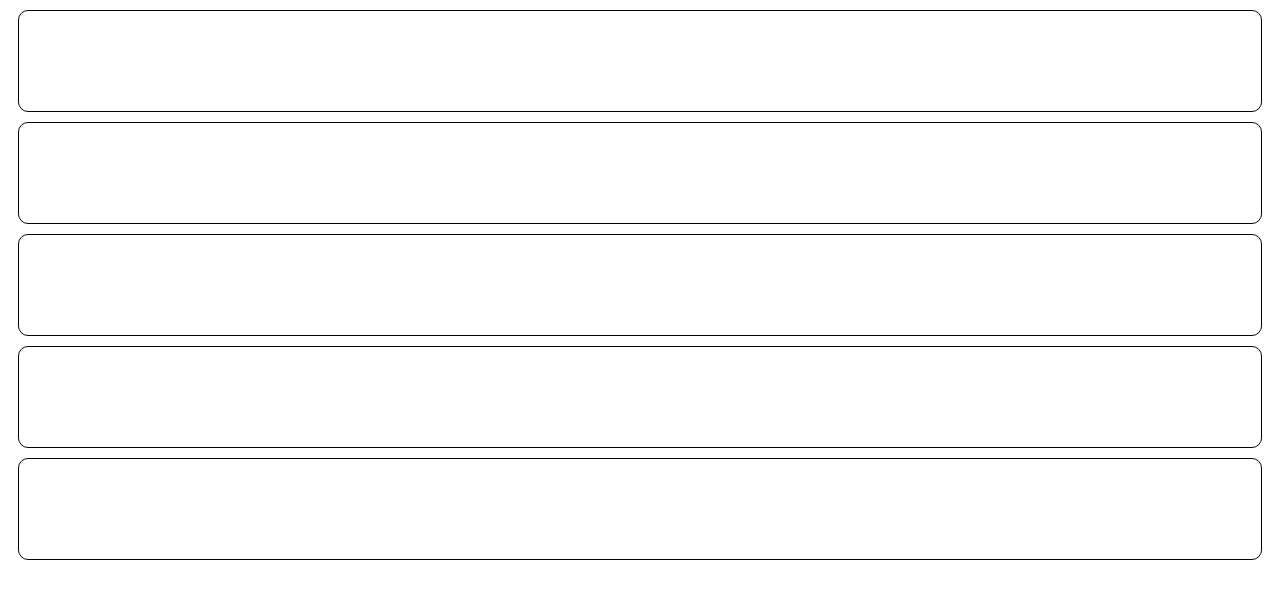
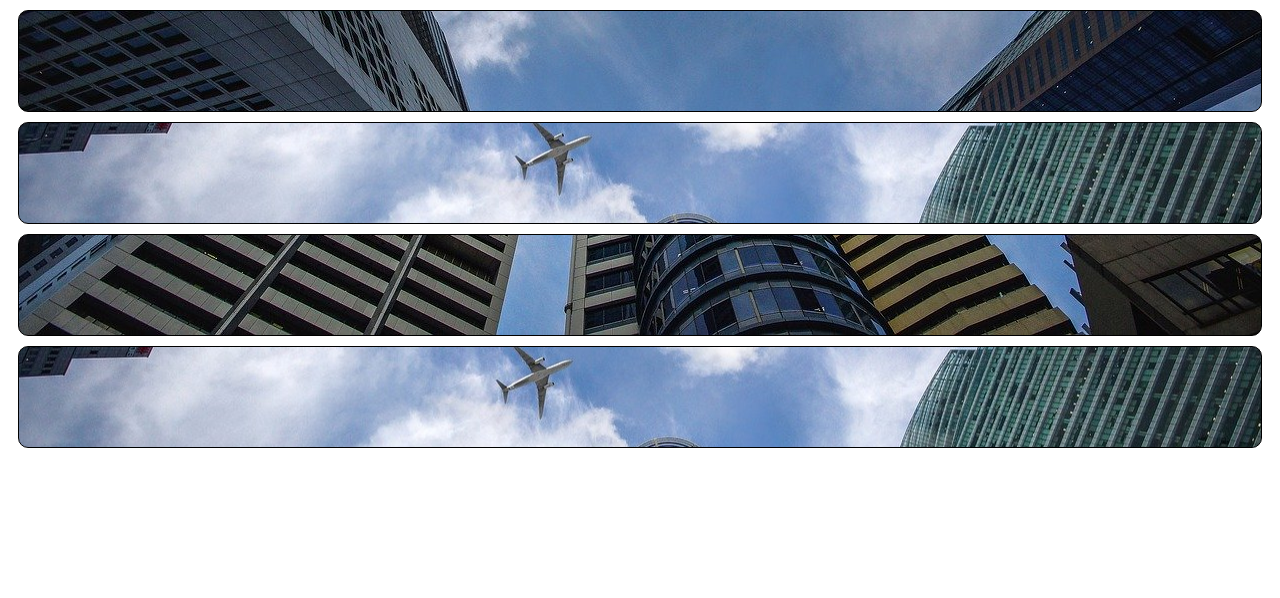
Before and after one commit to JorgeLucasPinheiro/html_css, a plain HTML site: page exerc01/imagens/fundo03.html in a window 1280 px wide. Drawn offline with Linux system fonts and the light colour scheme.

Commit message:
alteração

```diff
--- a/exerc01/imagens/fundo03.html
+++ b/exerc01/imagens/fundo03.html
@@ -6,19 +6,33 @@
     <meta name="viewport" content="width=device-width, initial-scale=1.0">
     <title>Posição dos Fundos</title>
     <style>
-        div.bloco{
+        div.bloco {
+            background-image: url("wallpaper002.jpg");
             height: 100px;
             border: 1px solid black;
             margin: 10px;
             border-radius: 10px;
         }
+        div#q1{
+            background-position: left top;
+        }
+        div#q2{
+            background-position: left center;
+        }
+        div#q3{
+            background-position: right bottom;
+        }
+        div#q4{
+            background-position: center center;
+        }
+
     </style>
 </head>
 <body>
-    <div class="bloco"></div>
-    <div class="bloco"></div>
-    <div class="bloco"></div>
-    <div class="bloco"></div>
-    <div class="bloco"></div>
+    <div class="bloco" id="q1"></div>
+    <div class="bloco" id="q2"></div>
+    <div class="bloco" id="q3"></div>
+    <div class="bloco" id="q4"></div>
+
 </body>
 </html>
```
